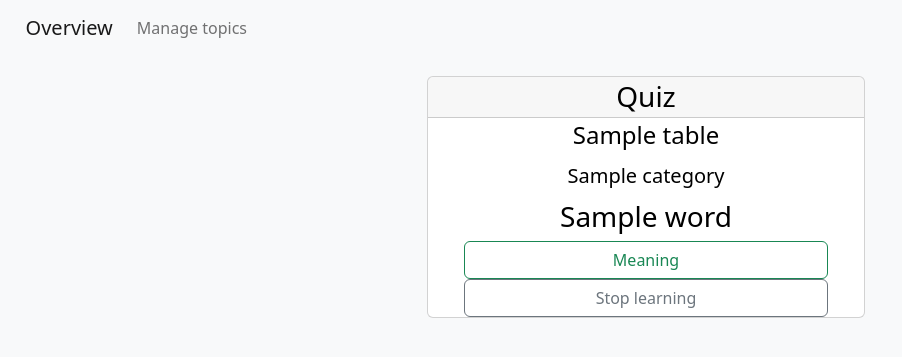
After one commit to Hikyn/anki-based-web-learning, a Flask app: template templates/learn.html in a window 1280 px wide. The commit adds this page. Shown: the top 357 px of the page, without its empty margins (0-902 px from the left). Run offline with Flask 2, Linux system fonts and the light colour scheme; the template is opened without the code that fills it: most values are stand-ins (such as "Sample title", 1, 10 or a date in 2020); some libraries are stand-ins or nearby versions.

Commit message:
Added 'Learn' button to learn all new/wrong words from quiz

```diff
--- a/app.py
+++ b/app.py
@@ -41,6 +41,9 @@ def wordExists(category, word):
 
 def tableToSQL(table):
     if tableExists(table) == 0:
+        if len(table) <= 2:
+            flash(f"Table name {table} is shorter than 3 symbols", "error")
+            return
         # print("Dictionary is empty. Creating new table")
         db.execute("INSERT INTO userTables (user_id, main_table) VALUES (?, ?)", session["id"], table)
         flash(f"Table {table} was created", "success")
@@ -139,6 +142,23 @@ def quizRead(date, table, category):
     print(f"Result of reading quiz for today for category {category} and table {table}")
     return quiz
 
+def newOrWrongWords(table, category, words):
+    quizResults = quizRead(date.today(), table, category)
+    toLearn = []
+    # print("Words are: ", words)
+    for word in words:
+        # wordLearned ensures that we add word only once
+        wordLearned = 0
+        for quiz in quizResults:
+            if word["words"] == quiz["word"]:
+                wordLearned = 1
+                if quiz["correctness"] == 0:
+                    toLearn.append(quiz)
+                    #If word was correct on quiz, add it to new dictionary
+                # print(f"Word {word['words']} is found in quiz!")
+        if wordLearned == 0:
+            toLearn.append(word)
+    return toLearn
 
 @app.route("/", methods=["GET", "POST"])
 def index():
@@ -148,6 +168,7 @@ def index():
     session["currentWordInt"] = 0
     session["quiz"] = []
     session["quizVisited"] = 0
+    session["learnVisited"] = 0
 
     # Setting default values
     correctAnswers = 0
@@ -173,8 +194,8 @@ def index():
             if quiz["correctness"] == 1:
                 correctAnswers += 1
         session["correctAnswers"] = correctAnswers
-        print(f"Right now there are {session['correctAnswers']} correct results")
-        print(f"Quiz results are: {quizResults}")
+        # print(f"Right now there are {session['correctAnswers']} correct results")
+        # print(f"Quiz results are: {quizResults}")
         # If session remembers your last visited tables and categories, it will display them
         try:
             if session.get("editTables") == 1:
@@ -224,6 +245,45 @@ def index():
         print(f"Right now there are {session['correctAnswers']} correct results")
         print(f"Quiz results are: {quizResults}")
         return render_template("index.html", userTables=userTables, currentTable=currentTable, categories=categories, currentCategory=currentCategory, words=words, quizResults=quizResults)
+
+@app.route("/learn", methods=["POST", "GET"])
+def learn():
+    # If it is our first visi
+    table = session.get("currentTable")
+    category = session.get("currentCategory")
+    words = readWords(table, category)
+    toLearn = newOrWrongWords(table, category, words)
+    session["translateLearn"] = 0
+    if request.form.get("submit") == "wordsTranslation":
+        print("User clicked Meaning")
+        session["translateLearn"] = 1
+
+    # Если мы не в режиме перевода
+    if session["translateLearn"] == 0:
+        randomNumber = random.randint(0, len(toLearn) - 1)
+        session["randomNumber"] = randomNumber
+        # Чистим ключ у словаря
+        if toLearn[randomNumber].get("word") == None:
+            toLearn[randomNumber]["word"] = toLearn[randomNumber].pop("words")
+
+        # If word is the same as last word, we reroll it.
+        word = toLearn[session["randomNumber"]]
+        while word["word"] == session["lastWord"]["word"]:
+            print(f"Word {word['word']} is the same as lastWord {session['lastWord']['word']}, rerolling")
+            session["randomNumber"] = random.randint(0, len(toLearn) - 1)
+            word = toLearn[session["randomNumber"]]
+
+    else:
+        word = session["lastWord"]
+
+    print("Последнее слово в кукисах: ", session["lastWord"]["word"])
+    print("Слово для показа: ", word["word"])
+
+    session["lastWord"] = word
+    #print("To learn: ", toLearn)
+    if session.get("translateLearn") != 1:
+        session["translateLearn"] = 0
+    return render_template("learn.html", table=table, category=category, word=word)
 
 
 @app.route("/quiz", methods=["POST", "GET"])
--- a/static/styles.css
+++ b/static/styles.css
@@ -103,6 +103,20 @@
     color: darkred;
 }
 
+.control-scroll {
+    height:400px;
+    overflow-y: auto;
+}
+
+
+@media (min-height: 900px)
+{
+    .control-scroll {
+        height:600px;
+        overflow-y: auto;
+    }
+}
+
 
 @media (max-width: 1100px)
 {
--- /dev/null
+++ b/templates/learn.html
@@ -0,0 +1,38 @@
+{% extends "layout.html" %}
+
+{% block body %}
+
+<div class="container-fluid marginTop">
+    <div class="row bg-light">
+        <div class="col-sm-4"></div>
+        <div class="col-sm-4 centered">
+            <div class="row bg-light">
+                <div class="card noLeftPadding">
+                    <h3 class="card-header card-quiz">Quiz</h3>
+                    <h4 class="card-body card-quiz">{{ table }}</h4>
+                    <h5 class="card-body card-quiz">{{ category }}</h5>
+                    <h3> {{ word["word"] }}</h3>
+                    <form action="/learn" method="post">
+                        <input autocomplete="off" class="form-control col-sm-12" id="table" name="table" value="{{ table }}" type="hidden">
+                        <input autocomplete="off" class="form-control col-sm-12" id="category" name="category" value="{{ category }}" type="hidden">
+                        {% if session["translateLearn"] == 1 %}
+                        <button class="btn btn-outline-success col-sm-10" type="submit">{{ word["meaning"] }}</button>
+                        {% else %}
+                        <button class="btn btn-outline-success col-sm-10" type="submit" name="submit" value="wordsTranslation">Meaning</button>
+                        {% endif %}
+                    </form>
+                    <form action="/" method="get">
+                        <input autocomplete="off" class="form-control col-sm-12" id="table" name="table" value="{{ table }}" type="hidden">
+                        <input autocomplete="off" class="form-control col-sm-12" id="category" name="category" value="{{ category }}" type="hidden">
+                        <button class="btn btn-outline-secondary col-sm-10" type="submit">Stop learning</button>
+                    </form>
+                </div>
+            </div>
+        </div>
+        <div class="col-sm-4"></div>
+    </div>
+
+</div>
+
+
+{% endblock %}
```
Also changed, not shown: templates/index.html (+8 -3 lines), app.db.
